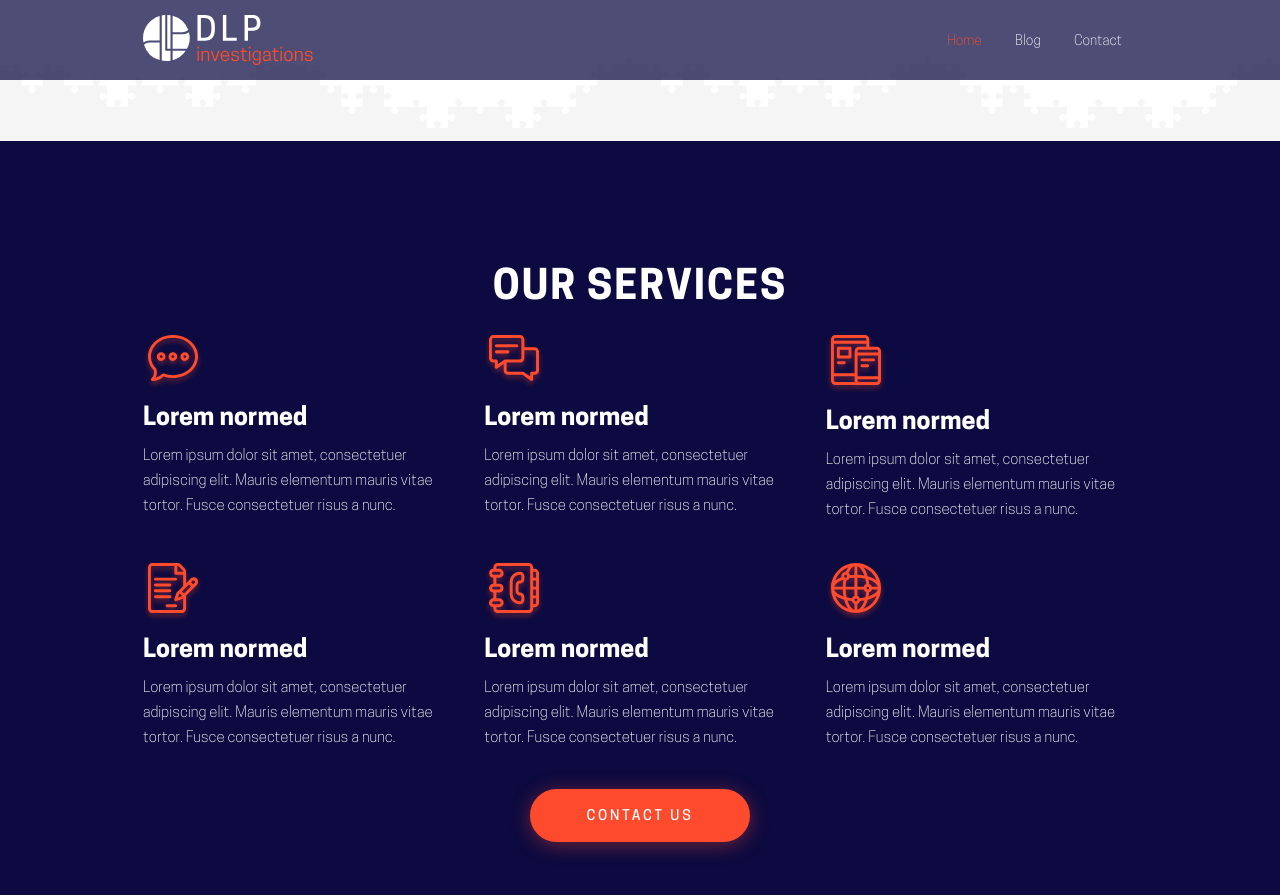
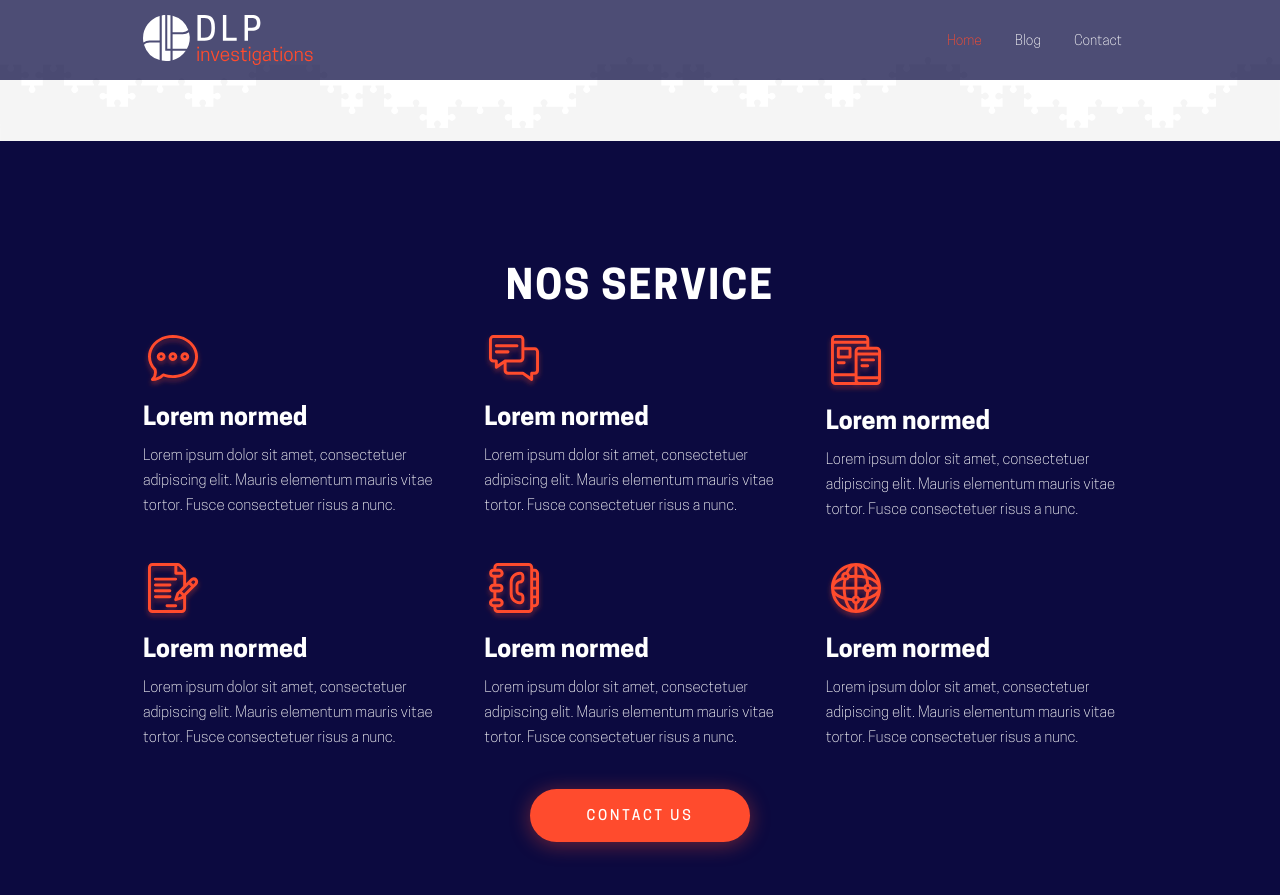
Before and after one commit to lobo-studio/dpl_investigation, a Jekyll site: the page built from index.md, in a window 1280 px wide and 900 px high, scrolled down 1178 px. Shown: the top 895 px of the window. Built offline with Jekyll 4.4.1, drawn with Linux system fonts in a browser that asks for light colours.

Commit message:
Updated '_layouts/home.html' via CloudCannon

```diff
--- a/_layouts/home.html
+++ b/_layouts/home.html
@@ -39,7 +39,9 @@
 	<section class="services">
 		<div class="container">
 			<div class="services-holder">
-				<h2 class="white text-center editable">OUR SERVICES</h2>
+				<h2 class="white text-center editable">
+				  NOS SERVICE
+				</h2>
 				<div class="row mb-4">
 					<div class="col-md-4">
 						<div class="serv-item">
```
